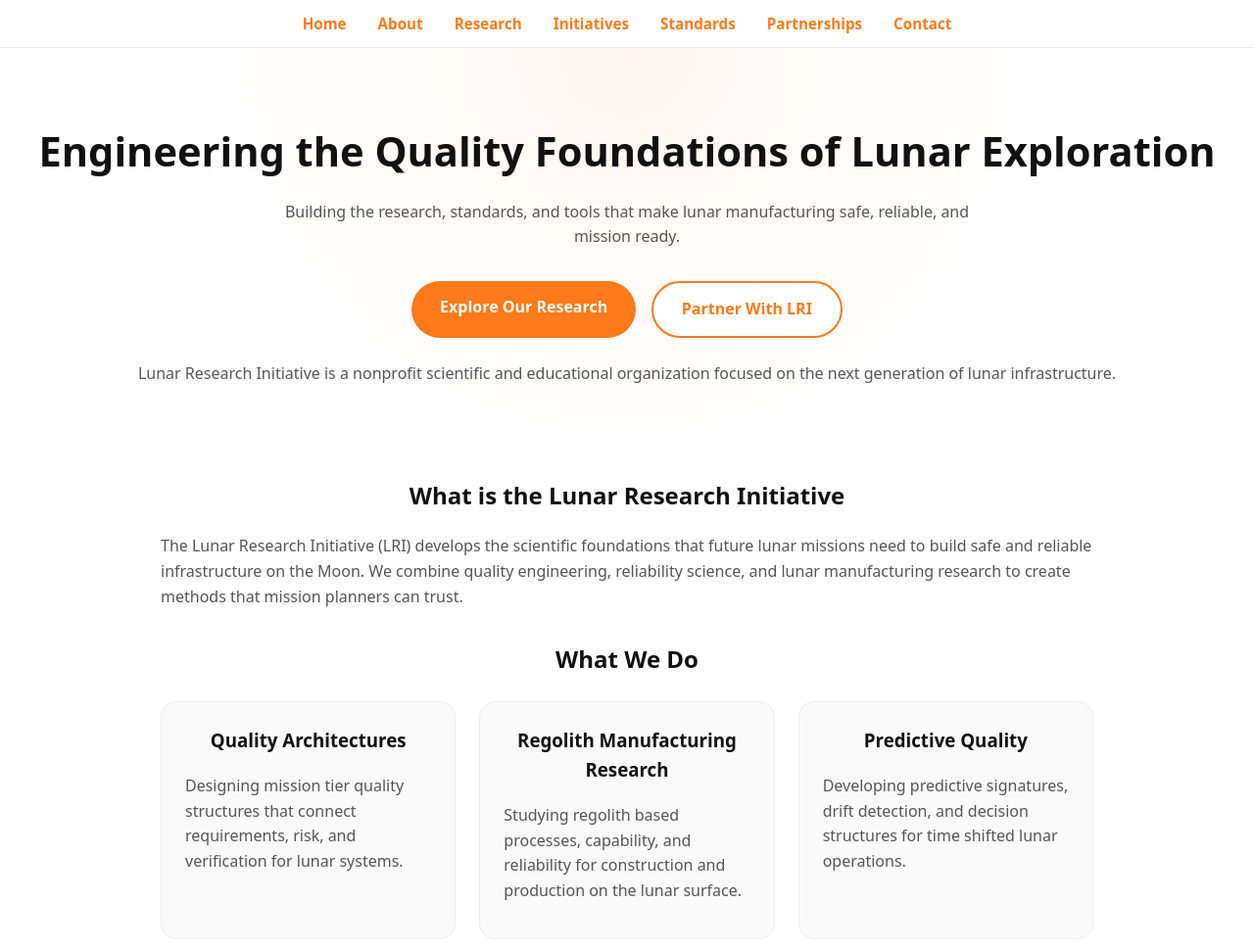
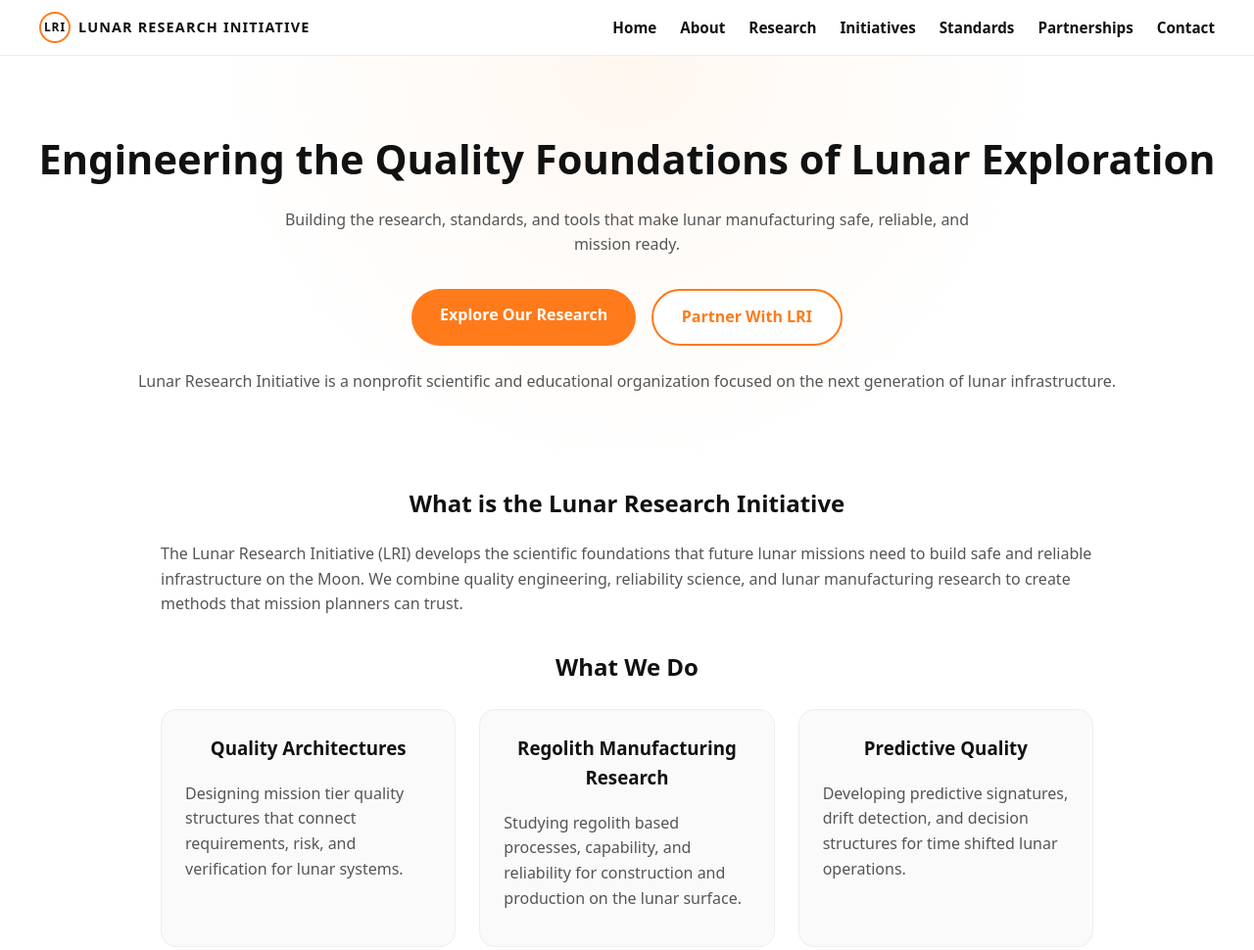
Before and after one commit to rlphfgr78/rlphfgr78.github.io, a plain HTML site: page index.html in a window 1280 px wide. Shown: the top 970 px of the page at 98% size. Drawn offline with Linux system fonts and the light colour scheme.

Commit message:
Update index.html

```diff
--- a/index.html
+++ b/index.html
@@ -51,6 +51,7 @@
     }
 
     /* Navigation */
+      /* Navigation with logo slot */
   .nav-bar {
     background: rgba(255, 255, 255, 0.95);
     border-bottom: 1px solid var(--lri-border);
@@ -65,12 +66,56 @@
     max-width: 1200px;
     margin: 0 auto;
     display: flex;
-      justify-content: center;
-      gap: 2rem;
+    justify-content: space-between;
+    align-items: center;
+    gap: 1.5rem;
     flex-wrap: wrap;
     font-size: 0.95rem;
     font-weight: 600;
   }
+
+  .nav-logo {
+    display: flex;
+    align-items: center;
+    gap: 0.5rem;
+    font-weight: 700;
+  }
+
+  .nav-logo-mark {
+    width: 32px;
+    height: 32px;
+    border-radius: 999px;
+    border: 2px solid var(--lri-orange);
+    display: flex;
+    align-items: center;
+    justify-content: center;
+    font-size: 0.75rem;
+    letter-spacing: 0.08em;
+  }
+
+  .nav-logo-text {
+    font-size: 0.9rem;
+    letter-spacing: 0.08em;
+    text-transform: uppercase;
+  }
+
+  .nav-links {
+    display: flex;
+    gap: 1.5rem;
+    flex-wrap: wrap;
+    align-items: center;
+  }
+
+  .nav-links a {
+    color: var(--lri-text);
+    text-decoration: none;
+  }
+
+  .nav-links a:hover {
+    color: var(--lri-orange);
+    text-decoration: none;
+  }
+
 
     /* Layout */
     .section {
@@ -170,7 +215,17 @@
 
   <nav class="nav-bar">
   <div class="nav-inner">
-      <a href="/" style="color:var(--lri-orange);">Home</a>
+
+    <!-- ▼▼▼ LOGO SLOT (you can replace this with an <img> later) ▼▼▼ -->
+    <div class="nav-logo">
+      <span class="nav-logo-mark">LRI</span>
+      <span class="nav-logo-text">Lunar Research Initiative</span>
+    </div>
+    <!-- ▲▲▲ LOGO AREA ▲▲▲ -->
+
+    <!-- ▼▼▼ NAVIGATION LINKS ▼▼▼ -->
+    <div class="nav-links">
+      <a href="/">Home</a>
       <a href="/about/">About</a>
       <a href="/research/">Research</a>
       <a href="/initiatives/">Initiatives</a>
@@ -178,7 +233,11 @@
       <a href="/partnerships/">Partnerships</a>
       <a href="/contact/">Contact</a>
     </div>
+    <!-- ▲▲▲ END NAV LINKS ▲▲▲ -->
+
+  </div>
 </nav>
+
 
   <section class="hero">
     <div class="hero-title">Engineering the Quality Foundations of Lunar Exploration</div>
```
Lines whose indentation alone changed are shown as unchanged.
